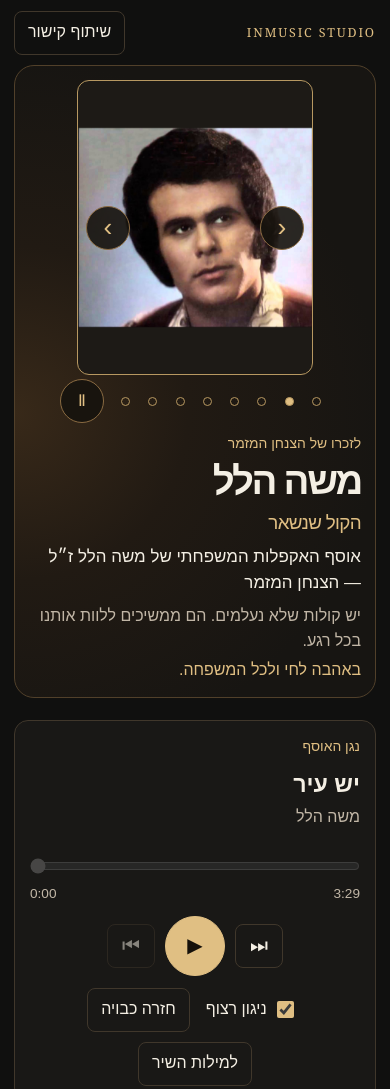
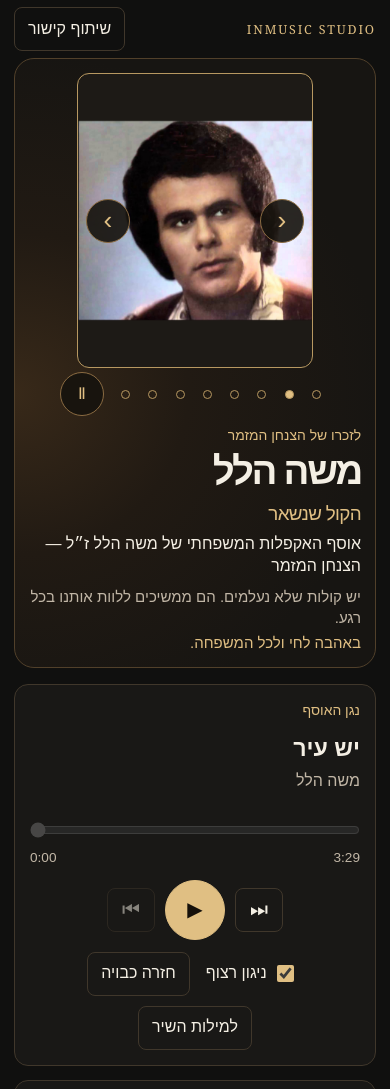
Before and after one commit to moshehillel2026/moshe-hillel-acapella-legacy, a plain HTML site: page site/index.html in a window 390 px wide. Shown: the top 1089 px of the page. Drawn offline with Linux system fonts and the light colour scheme.

Commit message:
Compact mobile spacing and preserve taps after swiping

```diff
--- a/site/gallery.js
+++ b/site/gallery.js
@@ -103,6 +103,7 @@ document.addEventListener("visibilitychange", scheduleRotation);
 
 stage.addEventListener("pointerdown", event => {
   if (event.pointerType === "touch" && event.target === openPortrait) {
+    lastSwipe = -Infinity;
     touchStart = { id: event.pointerId, x: event.clientX, y: event.clientY };
   }
 });
--- a/site/style.css
+++ b/site/style.css
@@ -173,14 +173,15 @@ dialog::backdrop { background: #000a; }
 dialog input { display: block; width: 100%; margin-block: 14px; border: 1px solid var(--line); padding: 8px; color: var(--ink); background: var(--bg); }
 @media (max-width: 720px) {
   .frame { padding: 0 14px; }
-  .masthead { min-height: 65px; }
+  .masthead { min-height: 58px; }
   .hero { grid-template-columns: 1fr; min-height: 0; gap: 10px; padding: 14px; }
+  .hero-copy { font-size: .94rem; line-height: 1.4; }
   .hero-copy h1 { font-size: clamp(2.4rem, 9vw, 3.65rem); }
   .hero-copy .eyebrow { margin-block-end: 6px; }
-  .hero-copy .subtitle { margin-block-start: 12px; }
+  .hero-copy .subtitle { margin-block-start: 10px; font-size: 1rem; }
   .hero-copy .dedication { margin-block-start: 8px; }
   .portrait-gallery { grid-row: 1; margin-inline: auto; width: min(100%, 340px); }
   .portrait-stage { width: min(100%, 236px, max(178px, 30svh)); margin-inline: auto; }
-  .collection { grid-template-columns: 1fr; grid-template-areas: "player" "tracks" "lyrics"; gap: 14px; }
+  .collection { grid-template-columns: 1fr; grid-template-areas: "player" "tracks" "lyrics"; gap: 14px; margin-top: 16px; }
 }
 h1 .title-separator { display: inline; position: absolute; width: 1px; height: 1px; overflow: hidden; clip-path: inset(50%); }
```
